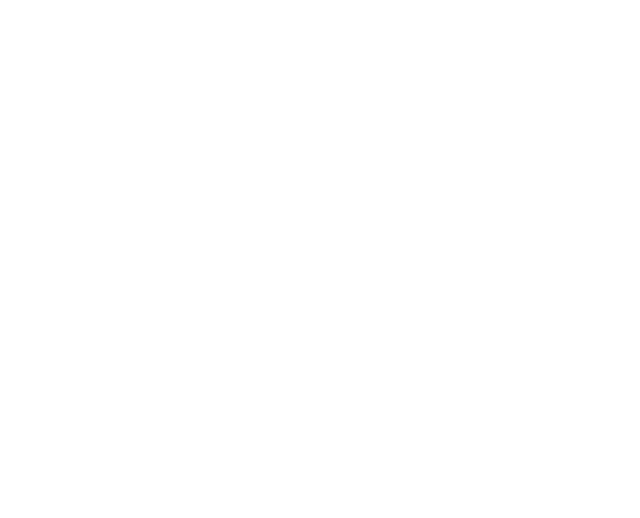
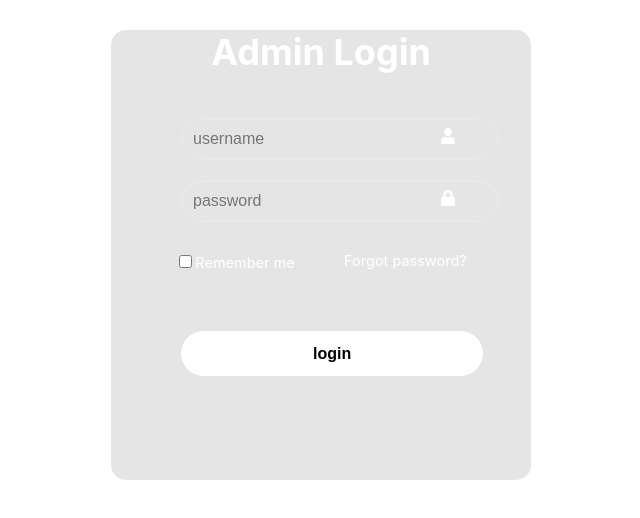
Before and after one commit to Ardrasajan/blog-management, a React (Create React App) app: page / in a window 1280 px wide. Before the commit this address had no page. Shown: the top 518 px of the page, without its empty margins (319-959 px from the left). Built offline with nearby package versions, Linux system fonts and the light colour scheme.

Commit message:
adminlogin.css added

```diff
--- a/package.json
+++ b/package.json
@@ -8,6 +8,7 @@
     "@testing-library/user-event": "^13.5.0",
     "react": "^18.3.1",
     "react-dom": "^18.3.1",
+    "react-icons": "^5.3.0",
     "react-router-dom": "^6.26.2",
     "react-scripts": "5.0.1",
     "web-vitals": "^2.1.4"
--- a/src/App.js
+++ b/src/App.js
@@ -2,14 +2,16 @@
 import './App.css';
 import Homepage from './Components/Homepage';
 import {BrowserRouter,Route,Routes} from 'react-router-dom'
-import AdminLogin from './Components/Admin/AdminLogin';
+import AdminLogin from './Components/Admin/AdminLogin.js';
 
 function App() {
   return (
     <BrowserRouter>
       <Routes>
-        <Route path='/adminlogin' Component={<AdminLogin/>}/>
+        {/* <Route path='/adminlogin' Component={<AdminLogin/>}/> */}
+
       </Routes>
+      <AdminLogin/>
     </BrowserRouter>
 
   );
--- a/src/Assets/Style/AdminLogin.css
+++ b/src/Assets/Style/AdminLogin.css
@@ -0,0 +1,81 @@
+Admin_login_component{
+    width: 100%;
+    height: 100vh;
+    /* background-color: aquamarine; */
+    background-image: url("https://plus.unsplash.com/premium_photo-1673306778968-5aab577a7365?q=80&w=2070&auto=format&fit=crop&ixlib=rb-4.0.3&ixid=M3wxMjA3fDB8MHxwaG90by1wYWdlfHx8fGVufDB8fHx8fA%3D%3D");
+    display: flex;
+    align-items: center;
+}
+.Admin_login_container{
+
+
+    width: 420px;
+    height: 450px;
+    margin:auto ;
+    background-color: rgba(0, 0, 0, 0.1);
+    backdrop-filter: blur(5px);
+    border-radius: 15px;
+    color: white;
+}
+.Admin_login_container .admin_login_form{
+    width: 100%;
+    padding: 40px;
+}
+form h1{
+    margin-top: 30px;
+    font-size: 36px;
+    text-align: center;
+}
+form .Admin_login_input input{
+    width: 70%;
+
+    margin-left: 70px;
+    background: transparent;
+    border: none;
+    outline: none;
+    border: 2px solid rgb(255,255,255,.1);
+    padding:10px;
+    border-radius: 40px;
+    font-size: 16px;
+    margin-top: 20px;
+    color: white;
+
+
+}
+.Admin_login_input .Admin_login_icon{
+    position:absolute;
+
+    right: 75px;
+    margin-top: 30px;
+
+    font-size: 16px;
+}
+form .Admin_login_remember{
+    display: flex;
+    justify-content:space-evenly;
+    font-size: 14.5px;
+    margin: 30px 15px
+}
+.Admin_login_remember a{
+    color: white;
+    text-decoration: none;
+}
+.Admin_login_remember a:hover{
+    text-decoration: underline;
+}
+.Admin_login_form form button{
+    margin-top: 30px;
+    margin-left: 70px;
+    width: 72%;
+    height: 45px;
+    background: white;
+    border: none;
+    outline: none;
+    border-radius: 40px;
+    box-shadow: 0 0 10px rgba(0,0,0 .1);
+    cursor: pointer;
+    font-size: 16px;
+    color: black;
+    font-weight: 700;
+
+}
--- a/src/Components/Admin/AdminLogin.js
+++ b/src/Components/Admin/AdminLogin.js
@@ -1,5 +1,5 @@
 import React from 'react'
-import "../../Assets/Style/adminlogin.css"
+import "../../Assets/Style/AdminLogin.css"
 import { FaUser } from "react-icons/fa";
 import { FaLock } from "react-icons/fa";
 
```
Also changed, not shown: 1 other file (tests, documents, lock files or other folders).
